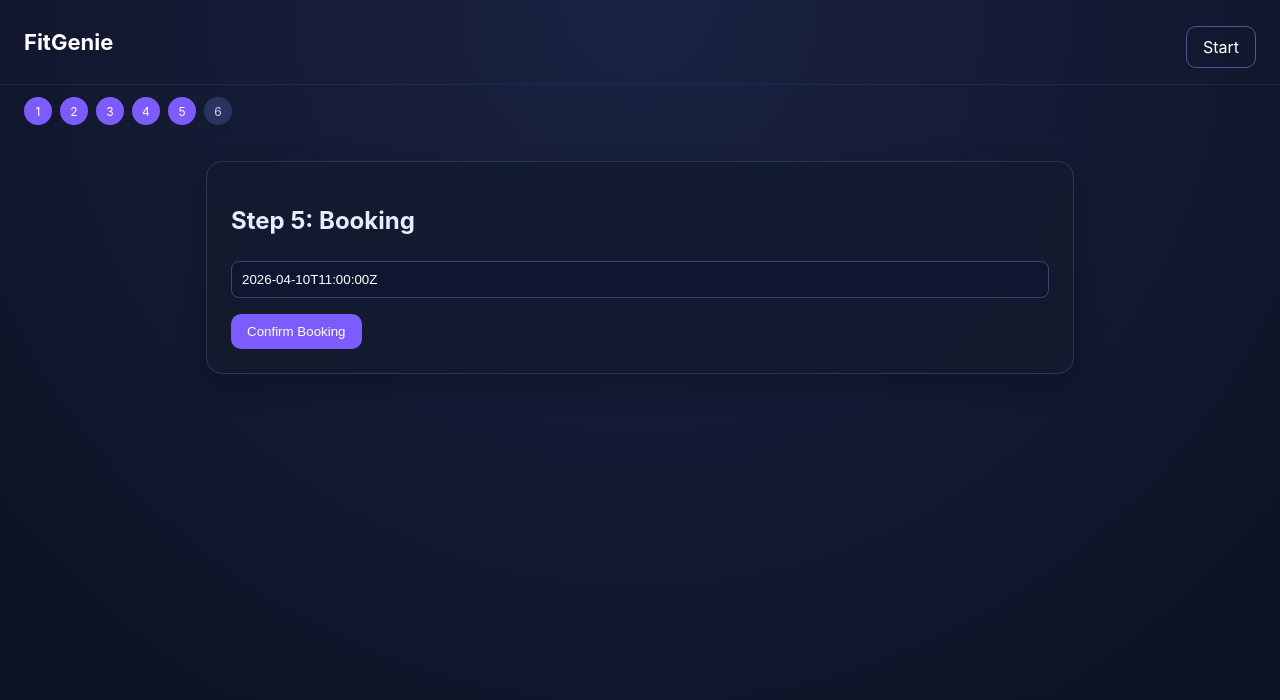
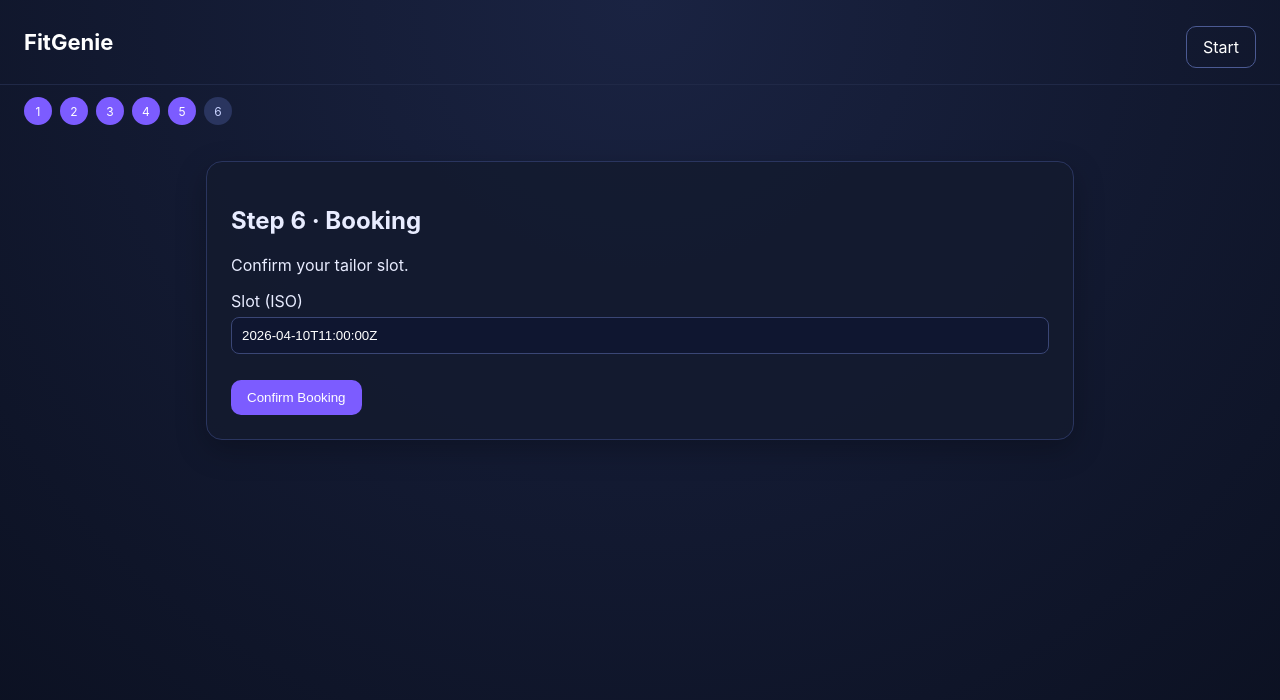
Before and after one commit to JP1320/FitGenie, a React (Vite) app in the folder frontend/: page /booking in a window 1280 px wide. Shown: the top 700 px of the page. Built offline with nearby package versions, Linux system fonts and the light colour scheme; no server answers.

Commit message:
Update Booking.jsx

```diff
--- a/frontend/src/pages/Booking.jsx
+++ b/frontend/src/pages/Booking.jsx
@@ -1,23 +1,37 @@
 import React, { useState } from "react";
-import { useNavigate, useLocation } from "react-router-dom";
+import { useNavigate } from "react-router-dom";
+import StepLayout from "../components/layout/StepLayout";
+import { useFlowStore } from "../app/store";
 import { callApi } from "../services/api";
 
 export default function Booking() {
   const nav = useNavigate();
-  const location = useLocation();
-  const userId = location.state?.userId || "u_live_001";
+  const { userId, setBooking, markStepCompleted } = useFlowStore();
   const [slot, setSlot] = useState("2026-04-10T11:00:00Z");
 
-  const book = async () => {
-    const r = await callApi("/booking", "POST", { userId, tailorId: "t1", slot });
-    if (r.ok) nav("/success", { state: { booking: r.data } });
-  };
+  async function confirm() {
+    const r = await callApi("/booking", "POST", {
+      userId,
+      tailorId: "t1",
+      slot
+    });
+    if (r.ok) {
+      setBooking(r.data);
+      markStepCompleted("booking");
+      nav("/success");
+    }
+  }
 
   return (
-    <section className="card">
-      <h2>Step 5: Booking</h2>
-      <input value={slot} onChange={(e)=>setSlot(e.target.value)} />
-      <button className="btn" onClick={book}>Confirm Booking</button>
-    </section>
+    <StepLayout
+      step={6}
+      total={8}
+      title="Step 6 · Booking"
+      subtitle="Confirm your tailor slot."
+      actions={<button className="btn" onClick={confirm}>Confirm Booking</button>}
+    >
+      <label>Slot (ISO)</label>
+      <input value={slot} onChange={(e) => setSlot(e.target.value)} />
+    </StepLayout>
   );
 }
```
